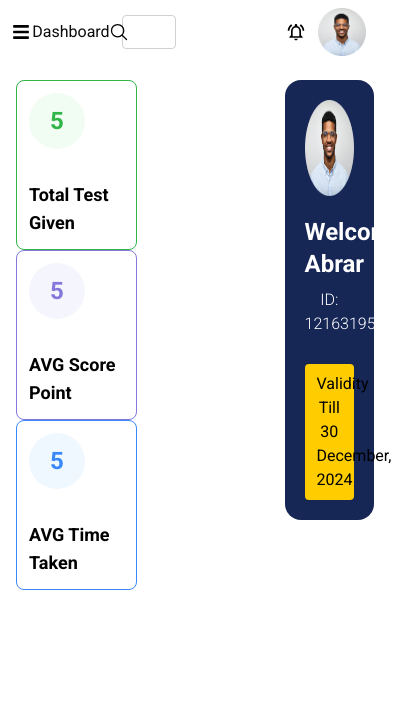
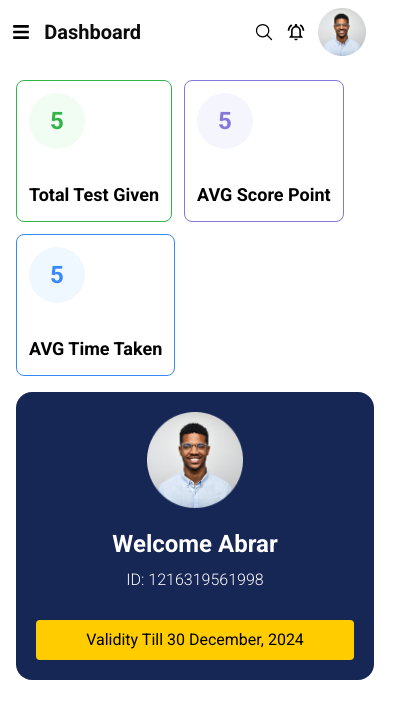
Before and after one commit to Synex-Digital/icaniq, a React (Vite) app: page /user/deshboard in a window 390 px wide. Shown: the top 718 px of the page, 420 px wide, since content can reach past the window. Built offline with nearby package versions, Linux system fonts and the light colour scheme.

Commit message:
dashboard design

```diff
--- /dev/null
+++ b/src/components/layout/Graphs.jsx
@@ -0,0 +1,7 @@
+import React from "react";
+
+const Graphs = () => {
+  return <div>Graphs</div>;
+};
+
+export default Graphs;
--- a/src/components/layout/Rotlayout.jsx
+++ b/src/components/layout/Rotlayout.jsx
@@ -49,23 +49,24 @@ const Rotlayout = () => {
                     <Image className="w-[90px] hidden lg:block" imgsrc={logo} />
                 </div>
                 <div className="flex w-[30%] items-center gap-x-3 relative">
-                    <h3 className=" lg:text-[32px] font-rb lg:font-bold text-tbcolor">
+                    <h3 className=" lg:text-[32px] smalldevice:max-lg:text-xl smalldevice:max-lg:font-semibold smalldevice:max-xl:ml-3 font-rb lg:font-bold text-tbcolor">
                         Dashboard
                     </h3>
                     <input
-                        className="w-full border border-bcolor py-1 pl-3 pr-10 rounded"
+                        className="w-full border border-bcolor py-1 pl-3 pr-10 rounded smalldevice:max-xl:hidden"
                         placeholder="search your module"
                     />
-                    <IoSearchOutline className=" absolute font-semibold text-xl right-5" />
+                    <IoSearchOutline className=" absolute font-semibold text-xl right-5 smalldevice:max-xl:hidden" />
                 </div>
                 <div className="flex w-[55%] items-center gap-x-3 relative justify-end mr-6">
+                    <IoSearchOutline className="  font-semibold text-xl " />
                     <MdOutlineNotificationsActive className=" font-semibold text-xl" />
                     <Image className=" w-12 h-12" imgsrc={profile} />
                 </div>
             </div>
             <div className="flex">
                 {show ? (
-                    <div className="xl:w-[15%] md:w-[25%] sm:max-md:w-[30%] smalldevice:w-1/2 pt-20 px-2 shadow-xl h-[100vh] smalldevice:max-lg:absolute z-[50] bg-white">
+                    <div className="xl:w-[15%] md:w-[25%] smalldevice:max-xl:absolute sm:max-md:w-[30%] smalldevice:w-1/2 pt-20 px-2 shadow-xl h-[100vh]  z-[50] bg-white">
                         <div className="h-[90%] ">
                             <Link
                                 to="deshboard"
@@ -96,7 +97,7 @@ const Rotlayout = () => {
                         </div>
                     </div>
                 ) : (
-                    <div className="xl:w-[4%] smalldevice:max-lg:hidden pt-20 px-2 shadow-xl h-[100vh]">
+                    <div className="xl:w-[4%] pt-20 smalldevice:max-xl:hidden px-2 shadow-xl h-[100vh]">
                         <div className="h-[90%]">
                             <Link
                                 to="deshboard"
--- a/src/components/pages/UserDashboard.jsx
+++ b/src/components/pages/UserDashboard.jsx
@@ -1,25 +1,39 @@
 import React from "react";
 import Image from "../layout/Image";
 import profile from "../../assets/profile.png";
+import Graphs from "../layout/Graphs";
 
 const UserDashboard = () => {
     return (
-        <div className="flex justify-between mt-16 p-4 w-full">
-            <div className="w-[75%] flex gap-x-6 h-36 smalldevice:max-md:flex-wrap">
-                <div className="lg:p-5 p-3 rounded-lg border border-[#32B548] lg:w-[32%] smalldevice:max-md:max-w-[48%]">
-                    <p className="font-rb font-bold text-2xl text-[#32B548] bg-[#F1FCF2] w-14 h-14 rounded-full flex items-center justify-center mb-8">5</p>
-                    <p className="font-rb font-semibold lg:text-xl text-lg">Total Test Given</p>
+        <div className="sm:flex justify-between mt-16 p-4 w-full">
+            <div className="md:w-[75%] flex md:gap-x-6 md:gap-y-6 gap-x-3 gap-y-3 md:h-36 smalldevice:max-md:flex-wrap">
+                <div className="lg:p-5 p-3 rounded-lg border bg-white border-[#32B548] lg:w-[32%] smalldevice:max-md:max-w-[48%]">
+                    <p className="font-rb font-bold text-2xl text-[#32B548] bg-[#F1FCF2] w-14 h-14 rounded-full flex items-center justify-center mb-8">
+                        5
+                    </p>
+                    <p className="font-rb font-semibold lg:text-xl text-lg">
+                        Total Test Given
+                    </p>
                 </div>
-                <div className="lg:p-5 p-3 border rounded-lg border-[#8478DA] lg:w-[32%] smalldevice:max-md:max-w-[48%]">
-                    <p className="font-rb font-bold text-2xl text-[#8478DA] bg-[#F5F5FD] w-14 h-14 rounded-full flex items-center justify-center mb-8">5</p>
-                    <p className="font-rb font-semibold lg:text-xl text-lg ">AVG Score Point</p>
+                <div className="lg:p-5 p-3 border rounded-lg bg-white border-[#8478DA] lg:w-[32%] smalldevice:max-md:max-w-[48%]">
+                    <p className="font-rb font-bold text-2xl text-[#8478DA] bg-[#F5F5FD] w-14 h-14 rounded-full flex items-center justify-center mb-8">
+                        5
+                    </p>
+                    <p className="font-rb font-semibold lg:text-xl text-lg ">
+                        AVG Score Point
+                    </p>
                 </div>
-                <div className="lg:p-5 p-3 border rounded-lg border-[#3888F9] lg:w-[32%] smalldevice:max-md:max-w-[48%]">
-                    <p className="font-rb font-bold text-2xl text-[#3888F9] bg-[#EFF7FF] w-14 h-14 rounded-full flex items-center justify-center mb-8">5</p>
-                    <p className="font-rb font-semibold lg:text-xl text-lg ">AVG Time Taken</p>
+                <div className="lg:p-5 p-3 border rounded-lg bg-white border-[#3888F9] lg:w-[32%] smalldevice:max-md:max-w-[48%]">
+                    <p className="font-rb font-bold text-2xl text-[#3888F9] bg-[#EFF7FF] w-14 h-14 rounded-full flex items-center justify-center mb-8">
+                        5
+                    </p>
+                    <p className="font-rb font-semibold lg:text-xl text-lg ">
+                        AVG Time Taken
+                    </p>
                 </div>
             </div>
-            <div className="w-[25%] ml-4 ">
+            {/* <Graphs /> */}
+            <div className="md:w-[25%] md:ml-4 smalldevice:max-md:mt-4">
                 <div className=" bg-[#162655] p-5 rounded-2xl text-center">
                     <Image className="w-24 h-24 mx-auto" imgsrc={profile} />
                     <h2 className=" font-rb font-bold text-2xl mt-5 text-white">
```
